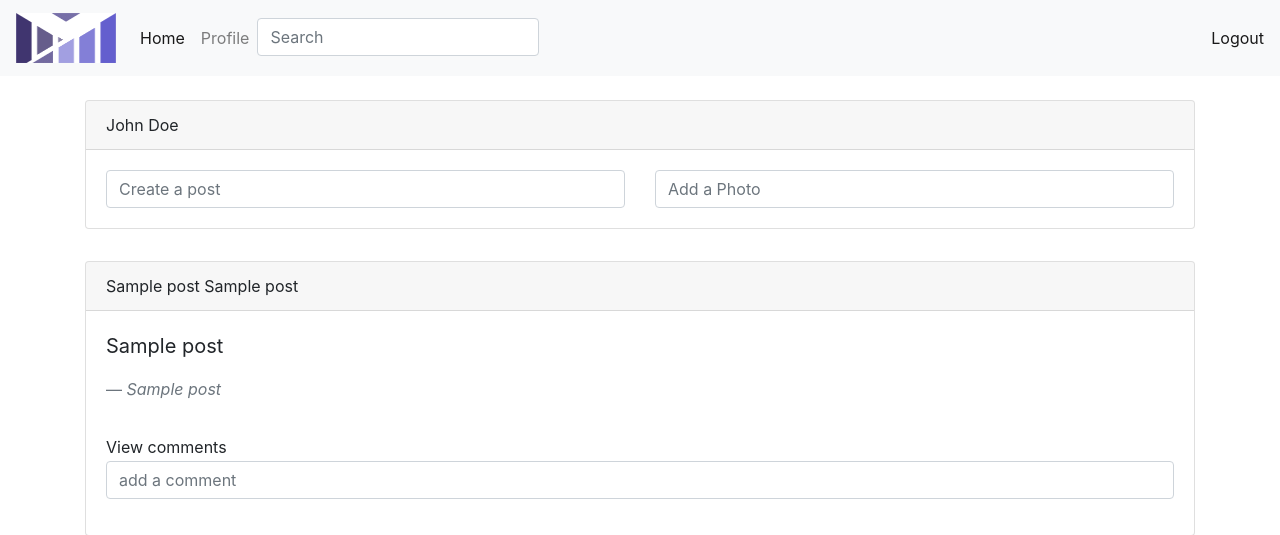
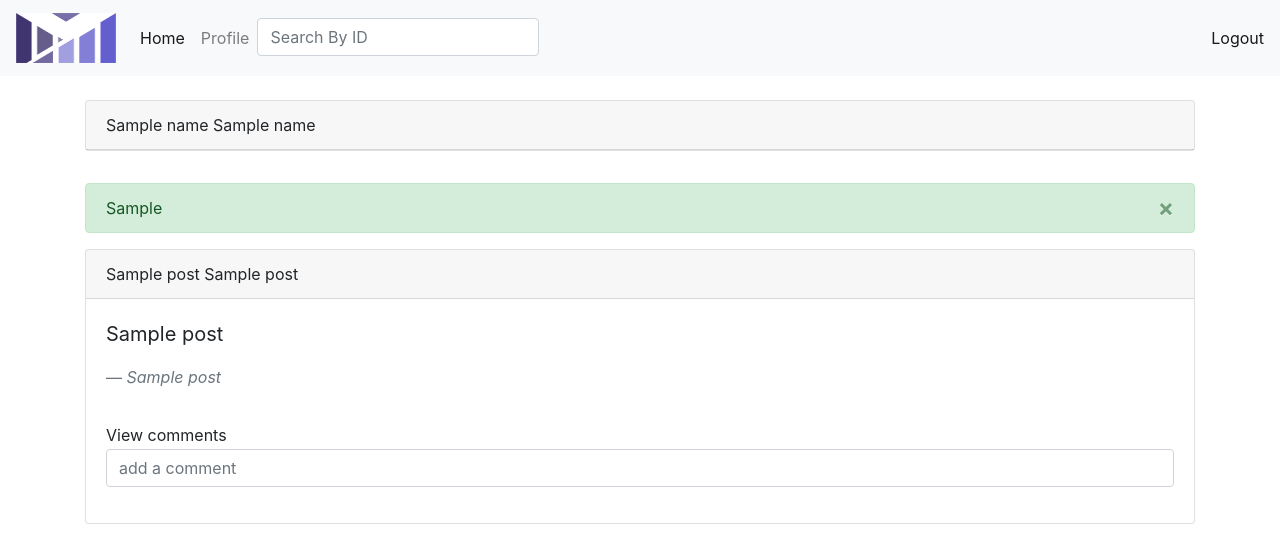
Before and after one commit to kevelcampbell/comp3161FinalProject, a Flask app: template Interface/templates/home.html in a window 1280 px wide. Shown: the top 535 px of the page. Run offline with Flask 2, Linux system fonts and the light colour scheme; the template is opened without the code that fills it: most values are stand-ins (such as "Sample title", 1, 10 or a date in 2020); some libraries are stand-ins or nearby versions.

Commit message:
add search, post and view own post to home page

```diff
--- a/Interface/app.py
+++ b/Interface/app.py
@@ -23,15 +23,46 @@ def login_required(f):
       return redirect(url_for('login'))
   return wrap
 
-@app.route('/home')
+@app.route('/home', methods=['GET', 'POST'])
 @login_required
 def home():
   uid = session['uid']
+  postDate = str(datetime.now())
   cur = mysql.connection.cursor()
-  cur.execute("SELECT posts.*, users.user_fname, users.user_lname FROM posts INNER JOIN users ON posts.user_id=users.user_id INNER JOIN friends ON users.user_id=friends.friend_id WHERE friends.user_id='"+uid+"' ORDER BY post_datetime DESC")
+  cur.execute("SELECT posts.*, users.user_fname, users.user_lname FROM posts INNER JOIN users ON posts.user_id=users.user_id INNER JOIN friends ON users.user_id=friends.friend_id WHERE friends.user_id='"+uid+"' OR users.user_id='"+uid+"' ORDER BY post_datetime DESC")
   posts = cur.fetchall()
+  cur.execute("SELECT user_fname, user_lname FROM users WHERE user_id='"+uid+"'")
+  name = cur.fetchone()
   cur.close()
-  return render_template('home.html', posts=posts)
+  if 'search' in request.form:
+    findUser = request.form['search']
+    cur = mysql.connection.cursor()
+    cur.execute("SELECT * FROM posts WHERE user_id='"+findUser+"' ORDER BY post_datetime DESC")
+    posts = cur.fetchall()
+    cur.execute("SELECT user_fname, user_lname FROM users WHERE user_id='"+findUser+"'")
+    name = cur.fetchone()
+    cur.close()
+    return render_template('profile.html', posts=posts, name=name, uid=uid)
+  if 'newPost' in request.form:
+    newPost = request.form['post']
+    cur = mysql.connection.cursor()
+    cur.execute("INSERT INTO posts (user_id, post_text, post_datetime) VALUES ('"+uid+"', '"+newPost+"', '"+postDate+"')")
+    mysql.connection.commit()
+    cur.execute("SELECT * FROM posts WHERE user_id='"+uid+"' ORDER BY post_datetime DESC")
+    posts = cur.fetchall()
+    postResult = 'your post has been uploaded.'
+    return render_template('profile.html', posts=posts, name=name, postResult=postResult)
+  if 'photoUpload' in request.form:
+    photo = request.form['photo']
+    newPost = request.form['photoPost']
+    cur = mysql.connection.cursor()
+    cur.execute("INSERT INTO photos (user_id, photo_name, photo_image, photo_datetime) VALUES ('"+uid+"', '"+newPost+"', '"+photo+"', '"+postDate+"')")
+    mysql.connection.commit()
+    cur.execute("SELECT * FROM posts WHERE user_id='"+uid+"' ORDER BY post_datetime DESC")
+    posts = cur.fetchall()
+    postResult = 'your post has been uploaded.'
+    return render_template('profile.html', posts=posts, name=name, postResult=postResult)
+  return render_template('home.html', posts=posts, name=name)
 
 @app.route('/profile', methods=['GET', 'POST'])
 @login_required
--- a/Interface/templates/home.html
+++ b/Interface/templates/home.html
@@ -25,7 +25,9 @@
           <a class="nav-link" href="/profile">Profile</a>
         </li>
         <li class="nav-item">
-          <input class="form-control mr-sm-2" type="search" placeholder="Search" aria-label="Search">
+          <form method="post">
+            <input class="form-control mr-sm-2" type="text" placeholder="Search By ID" aria-label="Search" name="search">
+          </form>
         </li>
       </ul>
       <span class="navbar-text">
@@ -36,7 +38,8 @@
   <br/>
   <div class="container">
     <div class="card">
-      <div class="card-header">John Doe</div>
+      <div class="card-header">{{name[0]}} {{name[1]}}</div>
+      {% if uid == posts.user_id %}
         <div class="card-body">
           <div class="row">
             <div class="col">
@@ -47,6 +50,7 @@
             </div>
           </div>
         </div>
+      {% endif %}
       <div class="modal fade" id="postmodal" tabindex="-1" role="dialog" aria-labelledby="make a post" aria-hidden="true">
         <div class="modal-dialog modal-dialog-centered" role="document">
           <div class="modal-content">
@@ -56,15 +60,15 @@
                 <span aria-hidden="true">&times;</span>
               </button>
             </div>
+            <form method="post">
               <div class="modal-body">
-              <form method="post">
                 <textarea type="text" name="post" class="form-control" placeholder="Create a post, be free!"></textarea>
-              </form>
               </div>
               <div class="modal-footer">
                 <button type="button" class="btn btn-secondary" data-dismiss="modal">Close</button>
-              <button type="submit" class="btn btn-primary">Post</button>
+                <button type="submit" class="btn btn-primary" name="newPost">Post</button>
               </div>
+            </form>
           </div>
         </div>
       </div>
@@ -77,19 +81,28 @@
                 <span aria-hidden="true">&times;</span>
               </button>
             </div>
+            <form method="post">
               <div class="modal-body">
-              <form method="post">
                   <input type="file" accept="image/*" class="form-control" name="photo" placeholder="Create a post, be free!"/>
-              </form>
+                  <input type="text" name="photoPost" class="form-control" placeholder="add text."/>
               </div>
               <div class="modal-footer">
                 <button type="button" class="btn btn-secondary" data-dismiss="modal">Close</button>
-              <button type="submit" class="btn btn-primary">Post</button>
+                <button type="submit" class="btn btn-primary" name="photoUpload">Post</button>
+              </div>
+            </form>
           </div>
         </div>
       </div>
     </div>
+    {% if postResult%}
+      <div class="container bottom alert alert-success alert-dismissible" role="alert">
+          {{postResult}}
+          <button type="button" class="close" data-dismiss="alert" aria-label="Close">
+            <span aria-hidden="true">&times;</span>
+          </button>
       </div>
+    {% endif %}
     {% for r in posts %}
     <div class="card">
       <div class="card-header">{{r[4]}} {{r[5]}}</div>
@@ -125,7 +138,6 @@
         </div>
       </div>
     </div>
-    {% endfor %}
     <div class="modal fade" id="commentModal" tabindex="-1" role="dialog" aria-labelledby="all comments" aria-hidden="true">
       <div class="modal-dialog modal-dialog-centered" role="document">
         <div class="modal-content">
@@ -144,6 +156,7 @@
         </div>
       </div>
     </div>
+    {% endfor %}
     </div>
     <nav aria-label="Page navigation">
       <ul class="pagination">
```
Lines whose indentation alone changed are shown as unchanged.
